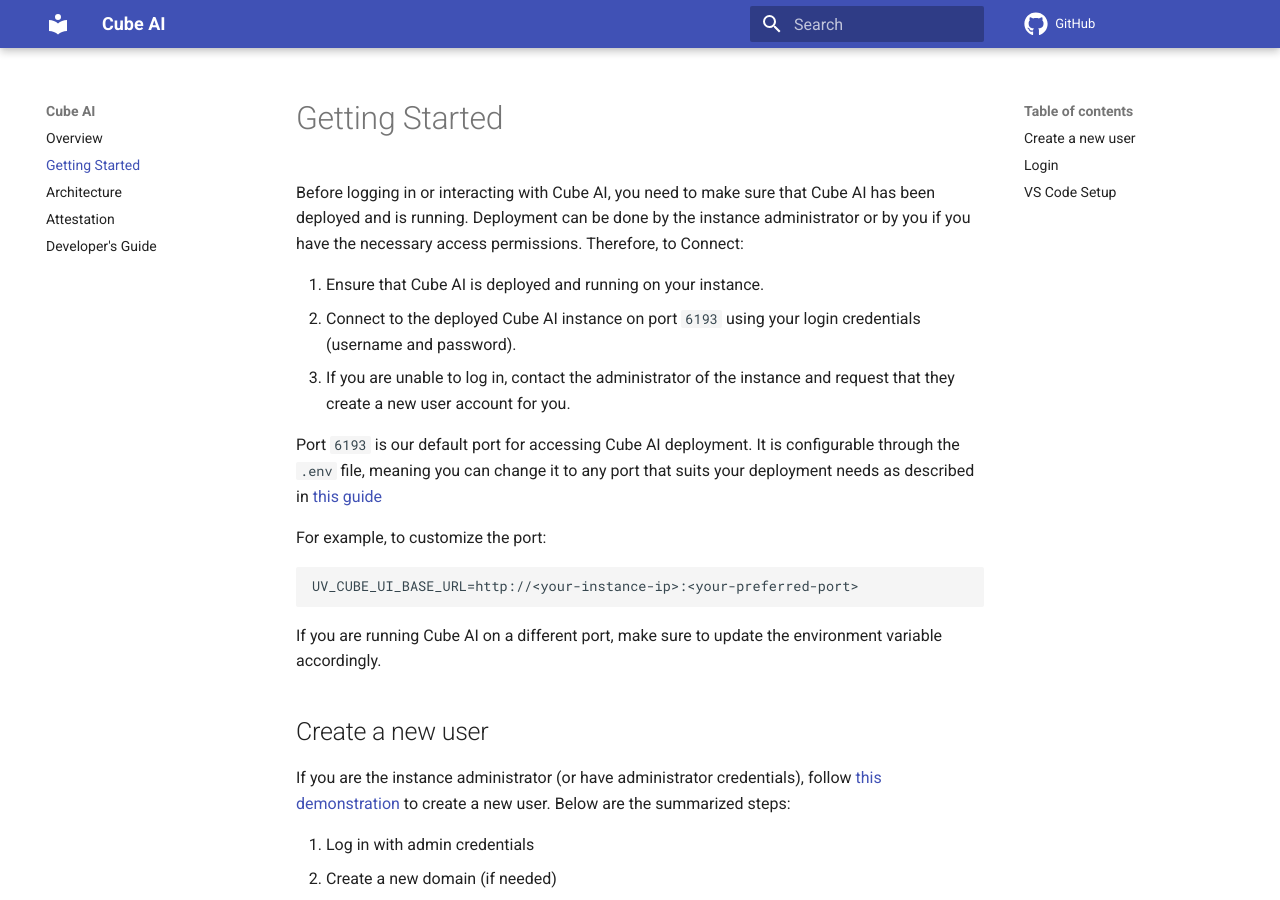
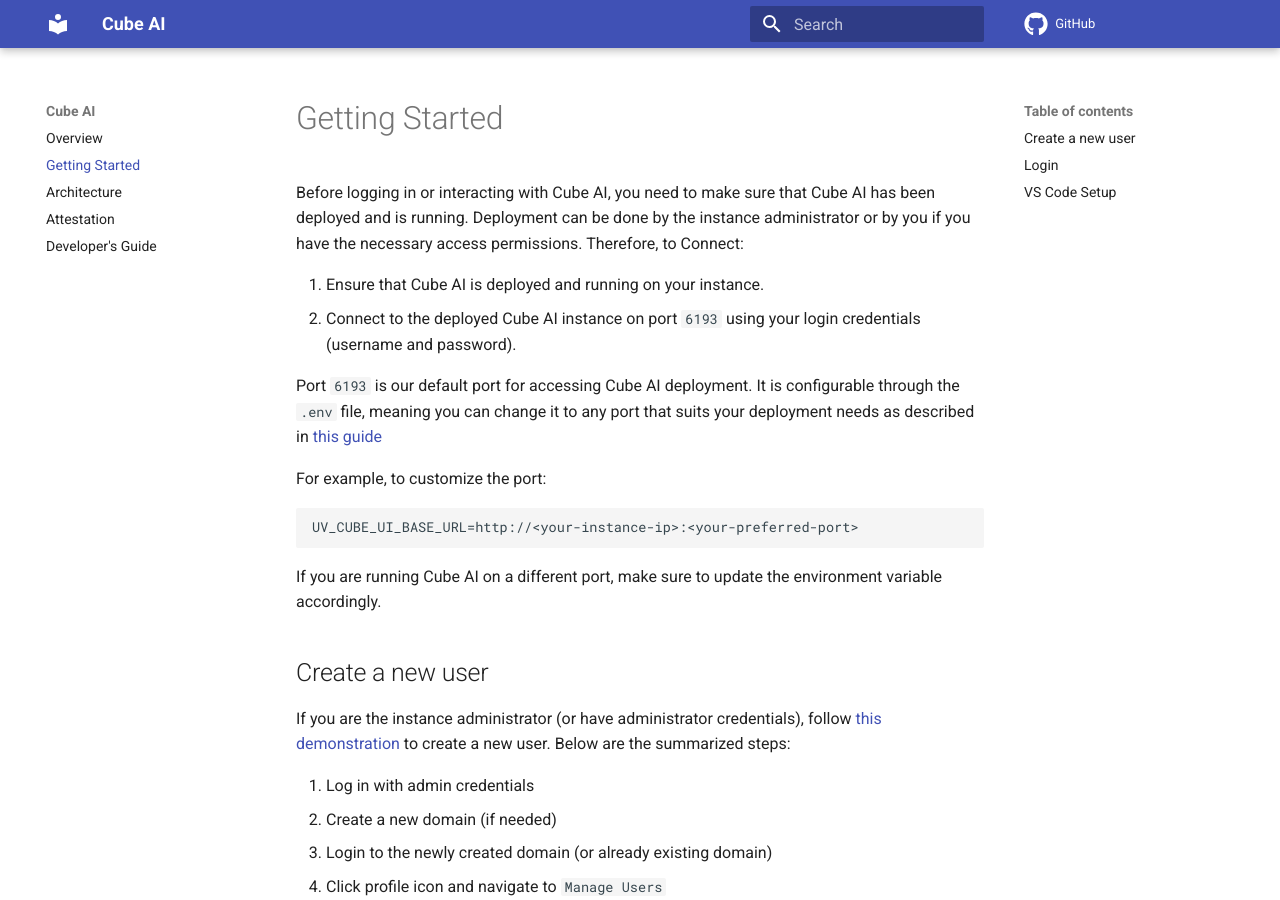
Before and after one commit to ultravioletrs/cube-docs, an MkDocs documentation site: the page built from docs/getting-started.md, in a window 1280 px wide and 900 px high. Built offline with MkDocs 1.6.1 and Material for MkDocs 9.7.7, drawn with Linux system fonts in a browser that asks for light colours; comment, search, counter and statistics services are not loaded.

Commit message:
Remove unnecessary instructions
Signed-off-by: JeffMboya <jangina.mboya@gmail.com>

```diff
--- a/docs/getting-started.md
+++ b/docs/getting-started.md
@@ -4,7 +4,6 @@
 
 1. Ensure that Cube AI is deployed and running on your instance.
 2. Connect to the deployed Cube AI instance on port `6193` using your login credentials (username and password).
-3. If you are unable to log in, contact the administrator of the instance and request that they create a new user account for you.
 
 Port `6193` is our default port for accessing Cube AI deployment. It is configurable through the `.env` file, meaning you can change it to any port that suits your deployment needs as described in [this guide](https://github.com/ultravioletrs/cube/blob/main/hal/ubuntu/README.md)
 
```
